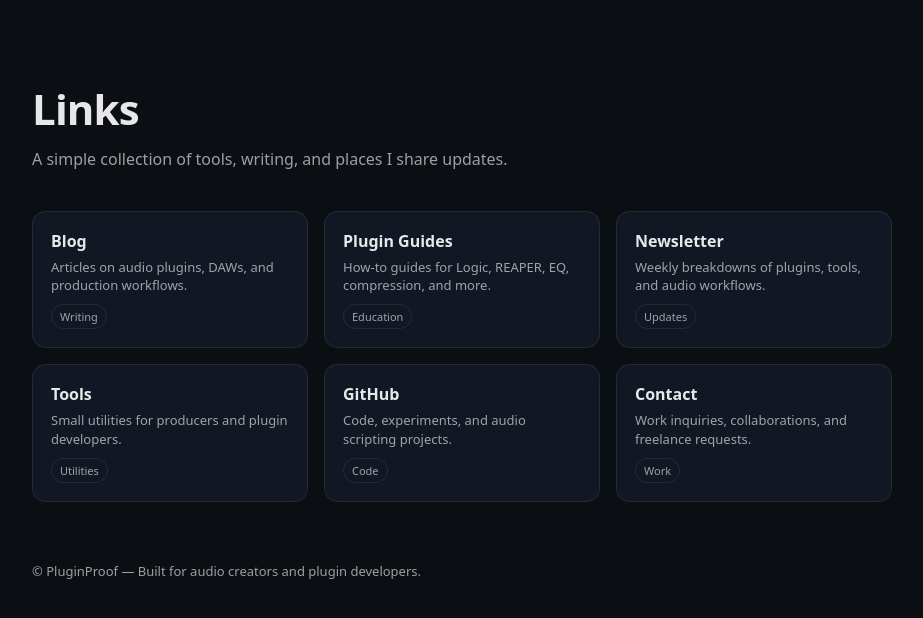
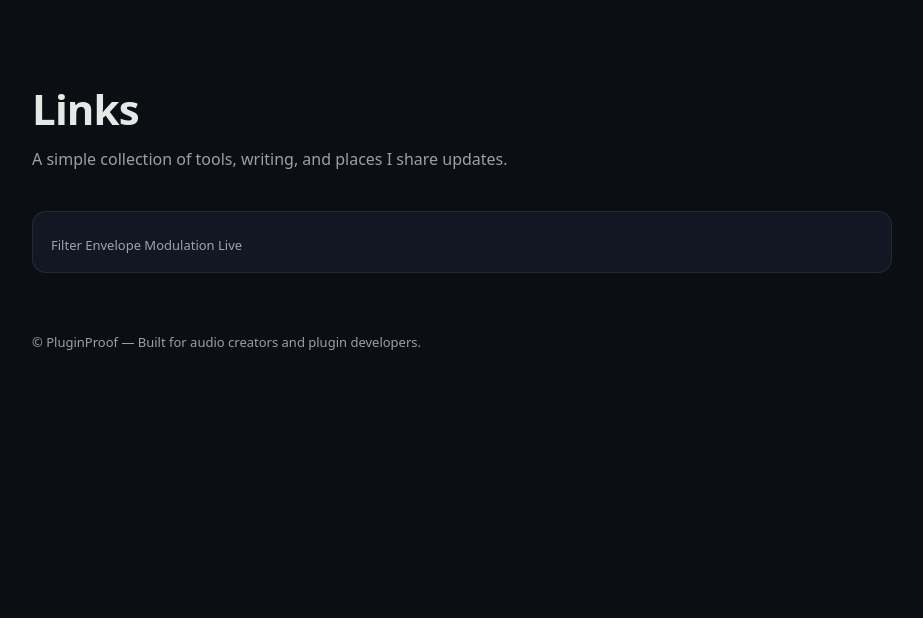
Before and after one commit to devAaron92/myWebsite, a Jekyll site: the page links/index.html, which Jekyll copies as it is, in a window 1280 px wide. Shown: the top 618 px of the page, without its empty margins (178-1101 px from the left). Built offline with Jekyll 4.4.1, drawn with Linux system fonts in a browser that asks for light colours.

Commit message:
fix links

```diff
--- a/links/index.html
+++ b/links/index.html
@@ -126,39 +126,7 @@
   <div class="grid">
 
     <a class="card" href="https://pluginproof.com/blog">
-      <div class="card-title">Blog</div>
-      <div class="card-desc">Articles on audio plugins, DAWs, and production workflows.</div>
-      <div class="tag">Writing</div>
-    </a>
-
-    <a class="card" href="https://pluginproof.com/guides">
-      <div class="card-title">Plugin Guides</div>
-      <div class="card-desc">How-to guides for Logic, REAPER, EQ, compression, and more.</div>
-      <div class="tag">Education</div>
-    </a>
-
-    <a class="card" href="https://pluginproof.com/newsletter">
-      <div class="card-title">Newsletter</div>
-      <div class="card-desc">Weekly breakdowns of plugins, tools, and audio workflows.</div>
-      <div class="tag">Updates</div>
-    </a>
-
-    <a class="card" href="https://pluginproof.com/tools">
-      <div class="card-title">Tools</div>
-      <div class="card-desc">Small utilities for producers and plugin developers.</div>
-      <div class="tag">Utilities</div>
-    </a>
-
-    <a class="card" href="https://github.com/yourname">
-      <div class="card-title">GitHub</div>
-      <div class="card-desc">Code, experiments, and audio scripting projects.</div>
-      <div class="tag">Code</div>
-    </a>
-
-    <a class="card" href="https://pluginproof.com/contact">
-      <div class="card-title">Contact</div>
-      <div class="card-desc">Work inquiries, collaborations, and freelance requests.</div>
-      <div class="tag">Work</div>
+      <div class="card-desc">Filter Envelope Modulation Live</div>
     </a>
 
   </div>
```
